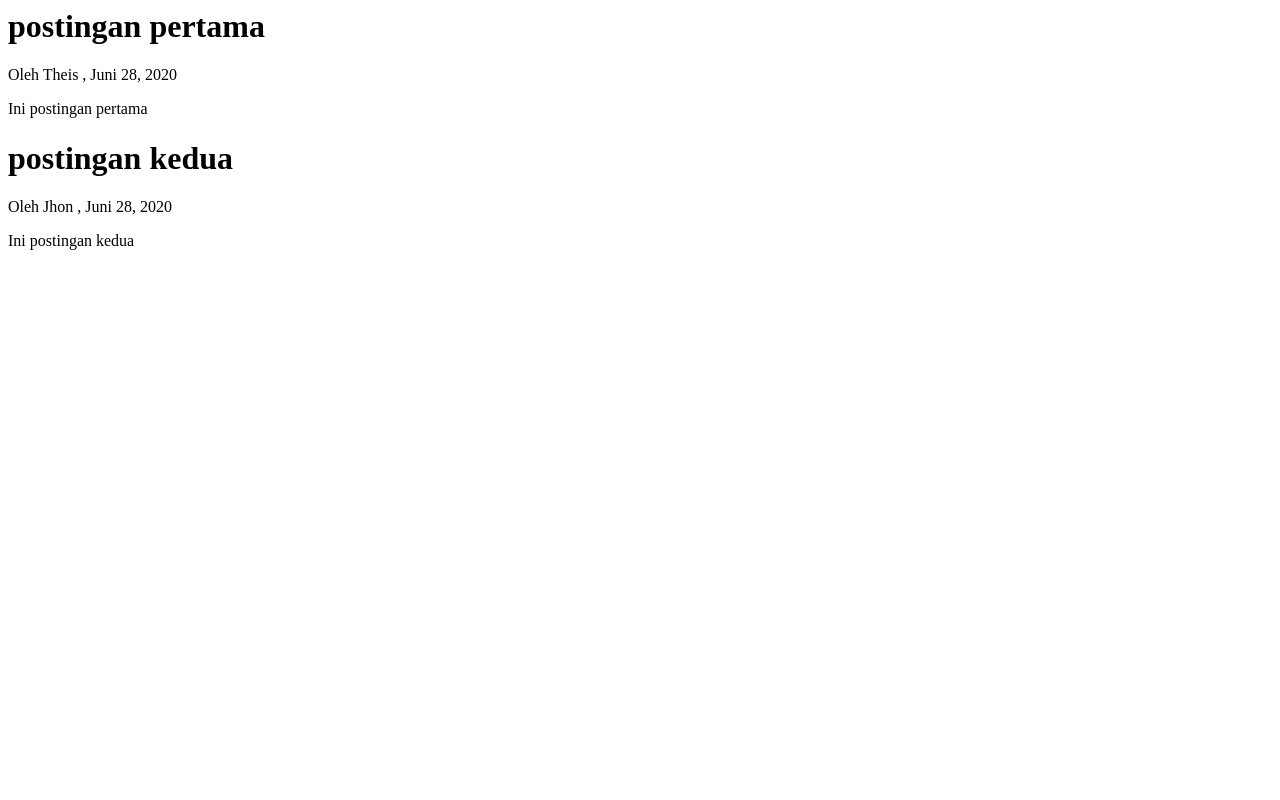
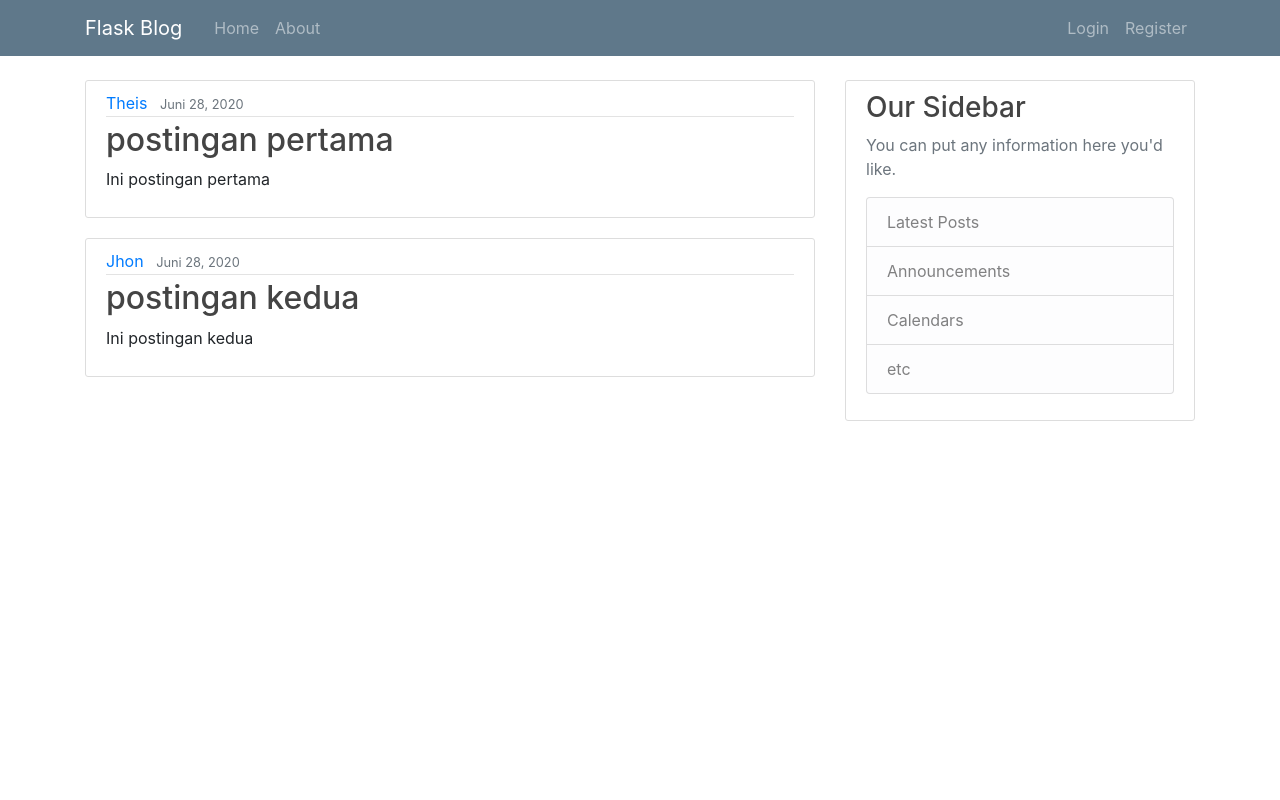
Before and after one commit to antheiz/flask-blog, a Flask app: page / in a window 1280 px wide. Run offline with Flask 2, Linux system fonts and the light colour scheme; some libraries are stand-ins or nearby versions.

Commit message:
add static file and template with bootsrap

```diff
--- /dev/null
+++ b/app/static/css/style.css
@@ -0,0 +1,81 @@
+body {
+    /* background: #fafafa; */
+    background: red;
+    color: #333333;
+    margin-top: 100rem;
+  }
+
+  h1, h2, h3, h4, h5, h6 {
+    color: #444444;
+  }
+
+  .bg-steel {
+    background-color: #5f788a;
+  }
+
+  .site-header .navbar-nav .nav-link {
+    color: #cbd5db;
+  }
+
+  .site-header .navbar-nav .nav-link:hover {
+    color: #ffffff;
+  }
+
+  .site-header .navbar-nav .nav-link.active {
+    font-weight: 500;
+  }
+
+  .content-section {
+    background: #ffffff;
+    padding: 10px 20px;
+    border: 1px solid #dddddd;
+    border-radius: 3px;
+    margin-bottom: 20px;
+  }
+
+  .article-title {
+    color: #444444;
+  }
+
+  a.article-title:hover {
+    color: #428bca;
+    text-decoration: none;
+  }
+
+  .article-content {
+    white-space: pre-line;
+  }
+
+  .article-img {
+    height: 65px;
+    width: 65px;
+    margin-right: 16px;
+  }
+
+  .article-metadata {
+    padding-bottom: 1px;
+    margin-bottom: 4px;
+    border-bottom: 1px solid #e3e3e3
+  }
+
+  .article-metadata a:hover {
+    color: #333;
+    text-decoration: none;
+  }
+
+  .article-svg {
+    width: 25px;
+    height: 25px;
+    vertical-align: middle;
+  }
+
+  .account-img {
+    height: 125px;
+    width: 125px;
+    margin-right: 20px;
+    margin-bottom: 16px;
+  }
+
+  .account-heading {
+    font-size: 2.5rem;
+  }
--- a/app/templates/index.html
+++ b/app/templates/index.html
@@ -2,8 +2,15 @@
 
 {% block content %}
     {% for post in posts %}
-        <h1>{{post.judul}}</h1>
-        <p>Oleh {{post.penulis}} , {{post.date_post}}</p>
-        <p>{{ post.isi}}</p>
+        <article class="media content-section">
+            <div class="media-body">
+            <div class="article-metadata">
+            <a class="mr-2" href="#">{{ post.penulis }}</a>
+            <small class="text-muted">{{ post.date_post }}</small>
+            </div>
+            <h2><a class="article-title" href="#">{{ post.judul }}</a></h2>
+            <p class="article-content">{{ post.isi }}</p>
+            </div>
+        </article>
     {% endfor %}
 {% endblock content %}
--- a/app/templates/layout.html
+++ b/app/templates/layout.html
@@ -1,6 +1,9 @@
 <!DOCTYPE >
 <html>
 <head>
+    <!--CSS-->
+    <link rel="stylesheet" href="{{ url_for('static', filename='css/style.css') }}">
+    <link rel="stylesheet" href="https://stackpath.bootstrapcdn.com/bootstrap/4.5.0/css/bootstrap.min.css" integrity="sha384-9aIt2nRpC12Uk9gS9baDl411NQApFmC26EwAOH8WgZl5MYYxFfc+NcPb1dKGj7Sk" crossorigin="anonymous">
 
     {% if judul %}
         <title>Flask Blog - {{ judul }}</title>
@@ -10,10 +13,52 @@
 
 </head>
 <body>
+    <header class="site-header">
+        <nav class="navbar navbar-expand-md navbar-dark bg-steel fixed-top">
+          <div class="container">
+            <a class="navbar-brand mr-4" href="/">Flask Blog</a>
+            <button class="navbar-toggler" type="button" data-toggle="collapse" data-target="#navbarToggle" aria-controls="navbarToggle" aria-expanded="false" aria-label="Toggle navigation">
+              <span class="navbar-toggler-icon"></span>
+            </button>
+            <div class="collapse navbar-collapse" id="navbarToggle">
+              <div class="navbar-nav mr-auto">
+                <a class="nav-item nav-link" href="/">Home</a>
+                <a class="nav-item nav-link" href="/about">About</a>
+              </div>
+              <!-- Navbar Right Side -->
+              <div class="navbar-nav">
+                <a class="nav-item nav-link" href="/login">Login</a>
+                <a class="nav-item nav-link" href="/register">Register</a>
+              </div>
+            </div>
+          </div>
+        </nav>
+      </header>
 
-    {% block content %}
+    <main role="main" class="container" style="margin-top: 80px;">
+        <div class="row">
+          <div class="col-md-8">
+            {% block content %}{% endblock content %}
+          </div>
+          <div class="col-md-4">
+            <div class="content-section">
+              <h3>Our Sidebar</h3>
+              <p class='text-muted'>You can put any information here you'd like.
+                <ul class="list-group">
+                  <li class="list-group-item list-group-item-light">Latest Posts</li>
+                  <li class="list-group-item list-group-item-light">Announcements</li>
+                  <li class="list-group-item list-group-item-light">Calendars</li>
+                  <li class="list-group-item list-group-item-light">etc</li>
+                </ul>
+              </p>
+            </div>
+          </div>
+        </div>
+      </main>
 
-    {% endblock content %}
-
+    <!--JS-->
+    <script src="https://code.jquery.com/jquery-3.5.1.slim.min.js" integrity="sha384-DfXdz2htPH0lsSSs5nCTpuj/zy4C+OGpamoFVy38MVBnE+IbbVYUew+OrCXaRkfj" crossorigin="anonymous"></script>
+    <script src="https://cdn.jsdelivr.net/npm/popper.js@1.16.0/dist/umd/popper.min.js" integrity="sha384-Q6E9RHvbIyZFJoft+2mJbHaEWldlvI9IOYy5n3zV9zzTtmI3UksdQRVvoxMfooAo" crossorigin="anonymous"></script>
+    <script src="https://stackpath.bootstrapcdn.com/bootstrap/4.5.0/js/bootstrap.min.js" integrity="sha384-OgVRvuATP1z7JjHLkuOU7Xw704+h835Lr+6QL9UvYjZE3Ipu6Tp75j7Bh/kR0JKI" crossorigin="anonymous"></script>
 </body>
 </html>
--- a/app/views.py
+++ b/app/views.py
@@ -1,5 +1,5 @@
 from app import app
-from flask import render_template
+from flask import render_template, url_for
 
 posts = [
     {
```
